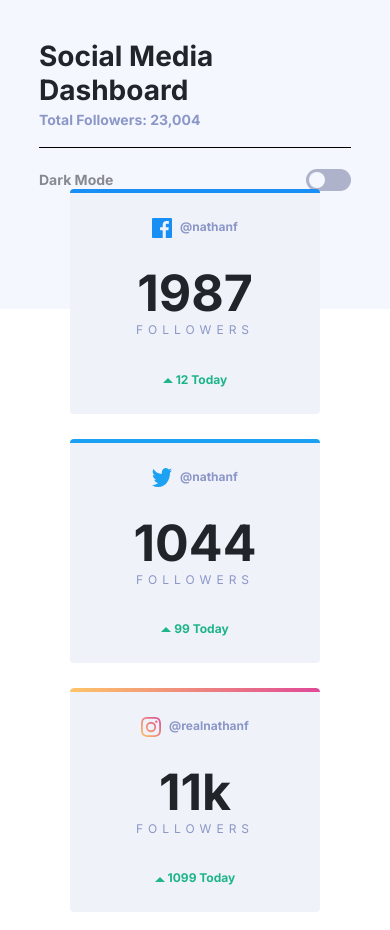
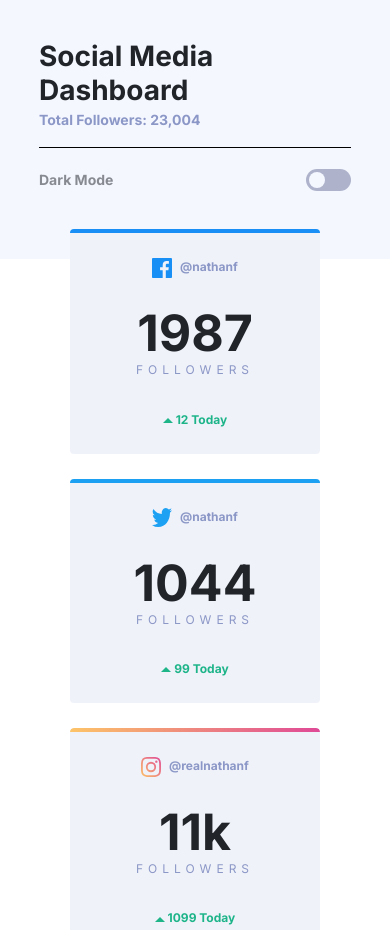
Before and after one commit to sapinder-pal/DashBoard-Theme-Switcher, a plain HTML site: page index.html in a window 390 px wide. Shown: the top 930 px of the page. Drawn offline with nearby package versions, Linux system fonts and the light colour scheme.

Commit message:
adjusted positioning for mobile

```diff
--- a/styles.scss
+++ b/styles.scss
@@ -313,8 +313,12 @@ body {
 
 
 @media (max-width: 670px){
+    section:not(.header), .overview-h2{
+        top: -50px !important;
+    }
     .header {
         flex-direction: column;
+        padding-bottom: 90px;
     }
     .hr-bar {
         width: 100%; height: 5px; border-color: black;
```
Also changed, not shown: styles.css, 1 other file.
